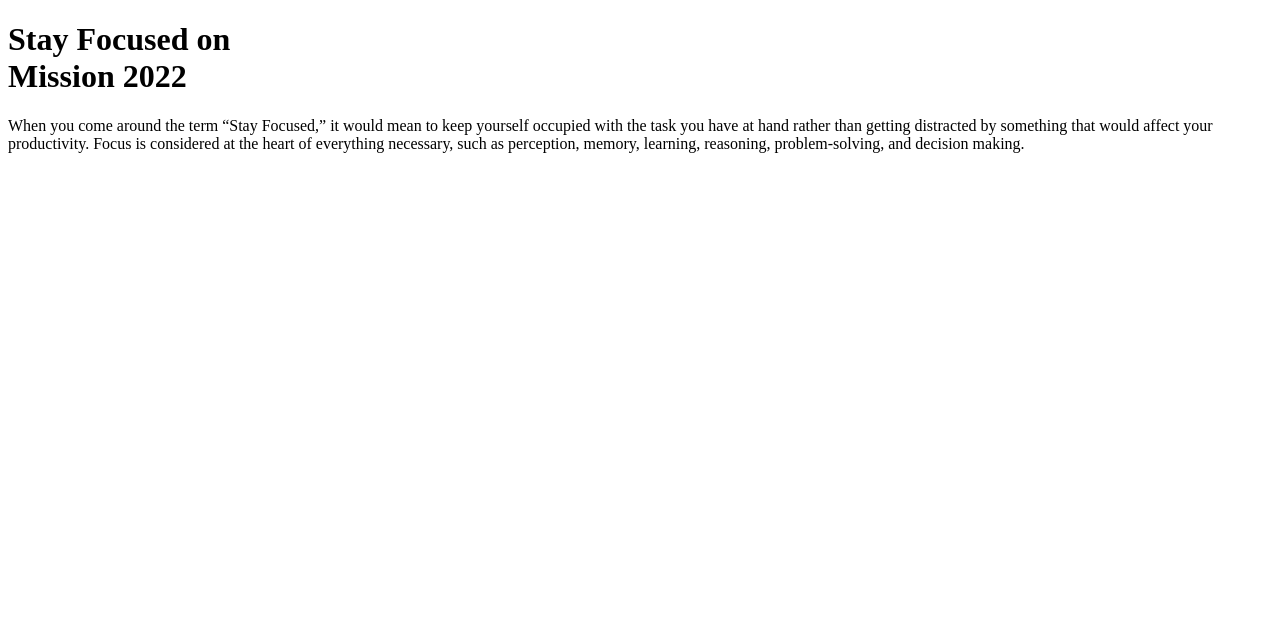
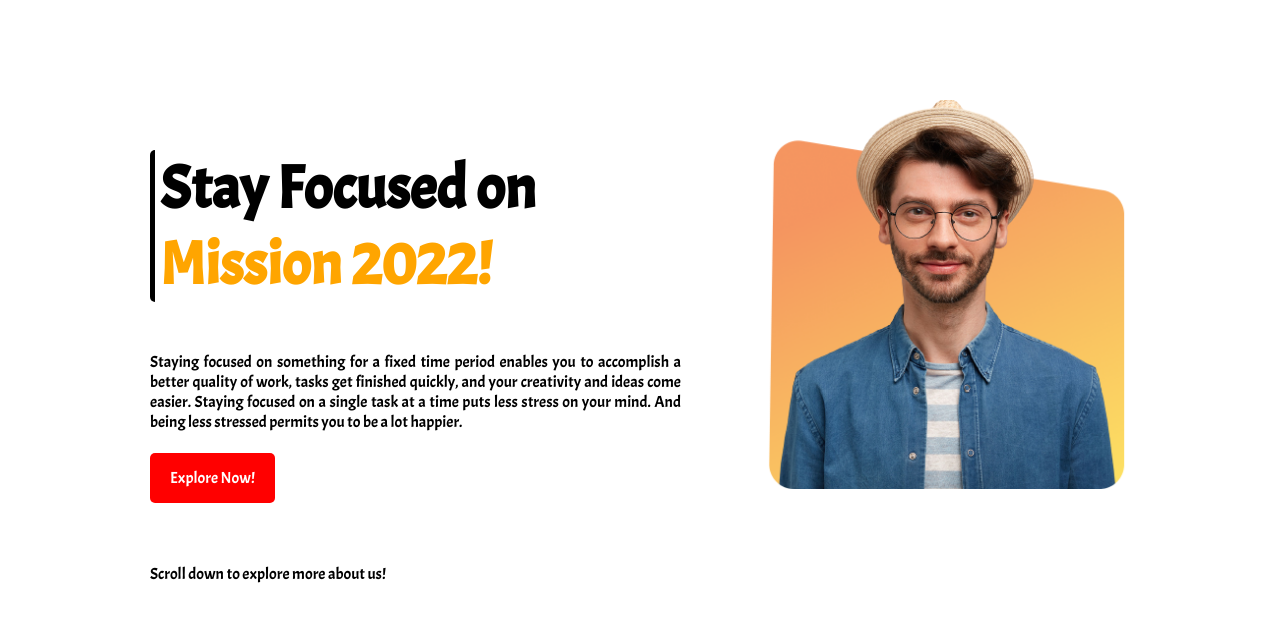
Before and after one commit to pollobkhan/Assignment, a plain HTML site: page index.html in a window 1280 px wide. Drawn offline with Linux system fonts and the light colour scheme.

Commit message:
first commit

```diff
--- a/index.html
+++ b/index.html
@@ -7,16 +7,31 @@
     <meta name="viewport" content="width=device-width, initial-scale=1.0">
     <link rel="preconnect" href="https://fonts.googleapis.com">
     <link rel="preconnect" href="https://fonts.gstatic.com" crossorigin>
-    <link href="https://fonts.googleapis.com/css2?family=Abril+Fatface&family=Vidaloka&display=swap" rel="stylesheet">
-    <title>A Portfolio</title>
+    <link href="https://fonts.googleapis.com/css2?family=Acme&display=swap" rel="stylesheet">
+    <title>A Portfolio!</title>
+    <link rel="stylesheet" href="style.css">
 </head>
 
 <body>
-    <h1>Stay Focused on <br><span>Mission 2022</span></h1>
-    <p>When you come around the term “Stay Focused,” it would mean to keep yourself occupied with the task you have at
-        hand rather than getting distracted by something that would affect your productivity. Focus is considered at the
-        heart of everything necessary, such as perception, memory, learning, reasoning, problem-solving, and decision
-        making.</p>
+    <section class="container">
+        <div class="half-width">
+            <div class="heading">
+                <h1>Stay Focused on <br><span>Mission 2022!</span> </h1>
+            </div>
+            <p>Staying focused on something for a fixed time period enables you to accomplish a better quality of work,
+                tasks
+                get finished quickly, and your creativity and ideas come easier. Staying focused on a single task at a
+                time
+                puts
+                less stress on your mind. And being less stressed permits you to be a lot happier.</p>
+            <a href="">Explore Now!</a>
+            <br><br><br><br>
+            <p>Scroll down to explore more about us!</p>
+        </div>
+        <div class="half-width">
+            <img src="assignment/images/person/person-1.png" alt="">
+        </div>
+    </section>
 </body>
 
 </html>
--- a/style.css
+++ b/style.css
@@ -1,11 +1,40 @@
 body{
-    font-family: 'Abril Fatface', cursive;
-font-family: 'Vidaloka', serif;
+    font-family: 'Acme', sans-serif;
+    margin-left: 150px;
+    margin-top: 100px;
 }
 
 h1{
     font-size: 60px;
-    font-family: 'Yeseva One', cursive;
-    margin-bottom: 30px;
-    text-shadow: 1px 1px 2px #999;
+
 }
+span{
+    color: orange;
+}
+a{
+    background-color: red;
+    color: white;
+    padding: 15px 20px 15px 20px;
+    text-decoration: none;
+    border-radius: 5px;
+}
+.container{
+    display: flex;
+}
+.half-width{
+    width: 50%;
+    padding-right: 30px;
+}
+.half-width img{
+    width: 70%;
+    padding-left: 50px;
+}
+.heading{
+    border-left: 5px solid black;
+    border-radius: 5px;
+    padding-left: 5px;
+}
+p{
+    padding-bottom: 20px;
+    text-align: justify;
+}
```
